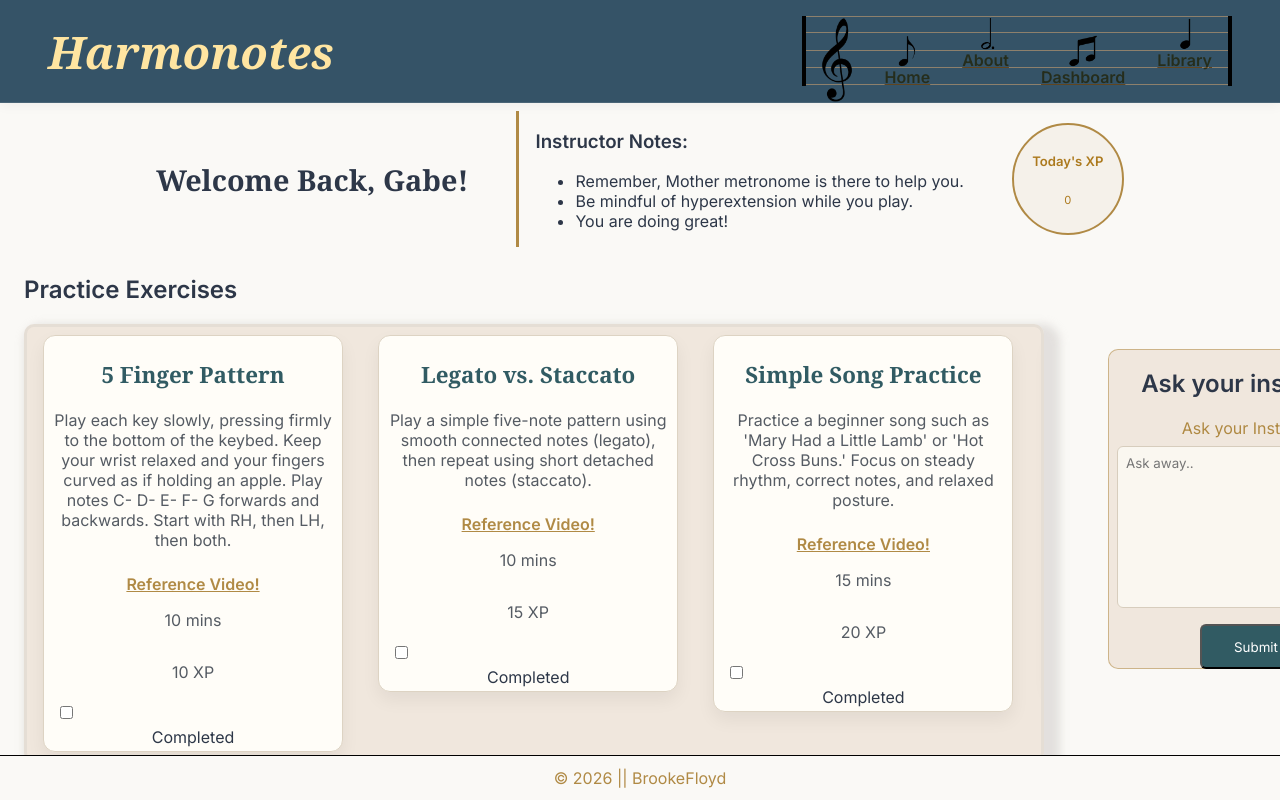
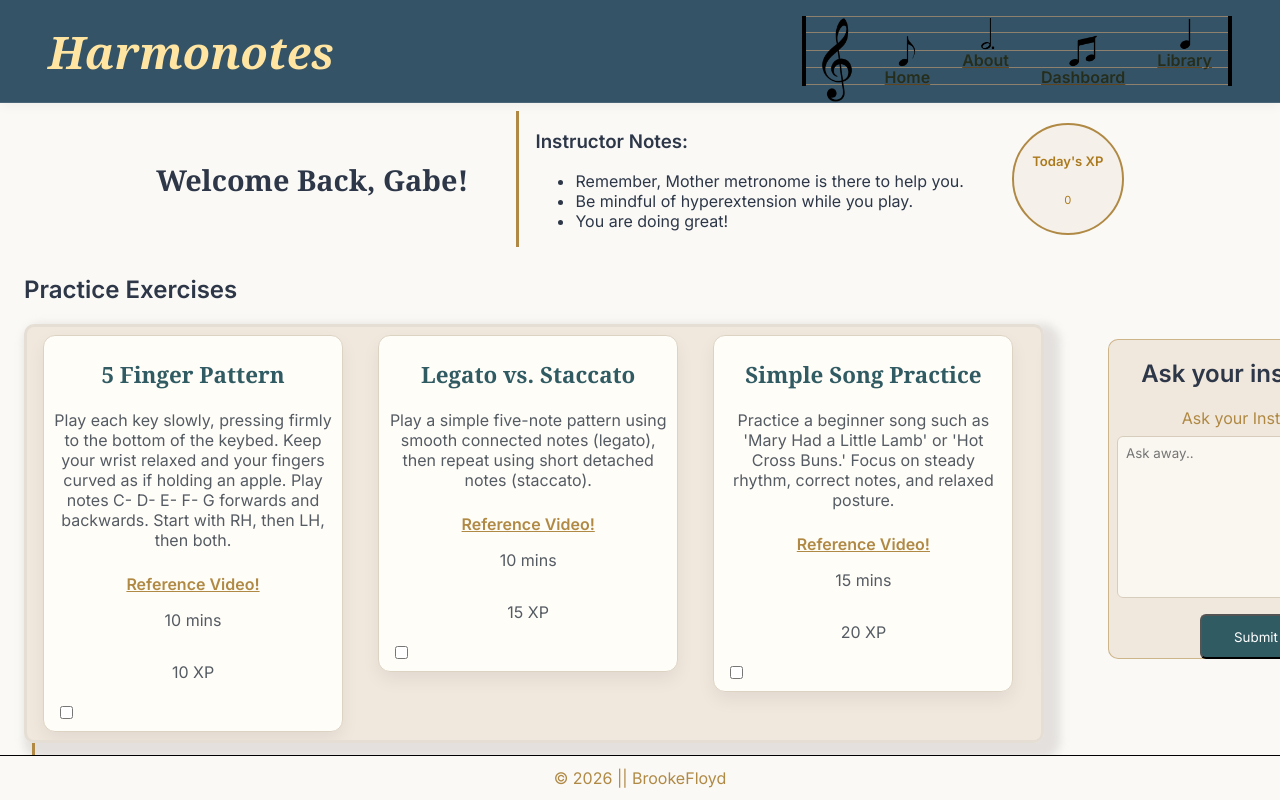
Before and after one commit to BrookeFloyd10/Harmonotes-BrookeF, a React (Vite) app in the folder harmonotes/: page /dashboard in a window 1280 px wide. Built offline with nearby package versions, Linux system fonts and the light colour scheme.

Commit message:
removed label from practice card

```diff
--- a/harmonotes/src/components/PracticeCard.jsx
+++ b/harmonotes/src/components/PracticeCard.jsx
@@ -14,7 +14,7 @@ const PracticeCard = ({ exercise, onToggleComplete }) => {
                  type="checkbox"
                  checked={completed}
                  onChange={() => onToggleComplete(exercise.id)}/>
-                 Completed</label>
+                 </label>
         </article>
     );
 };
```
